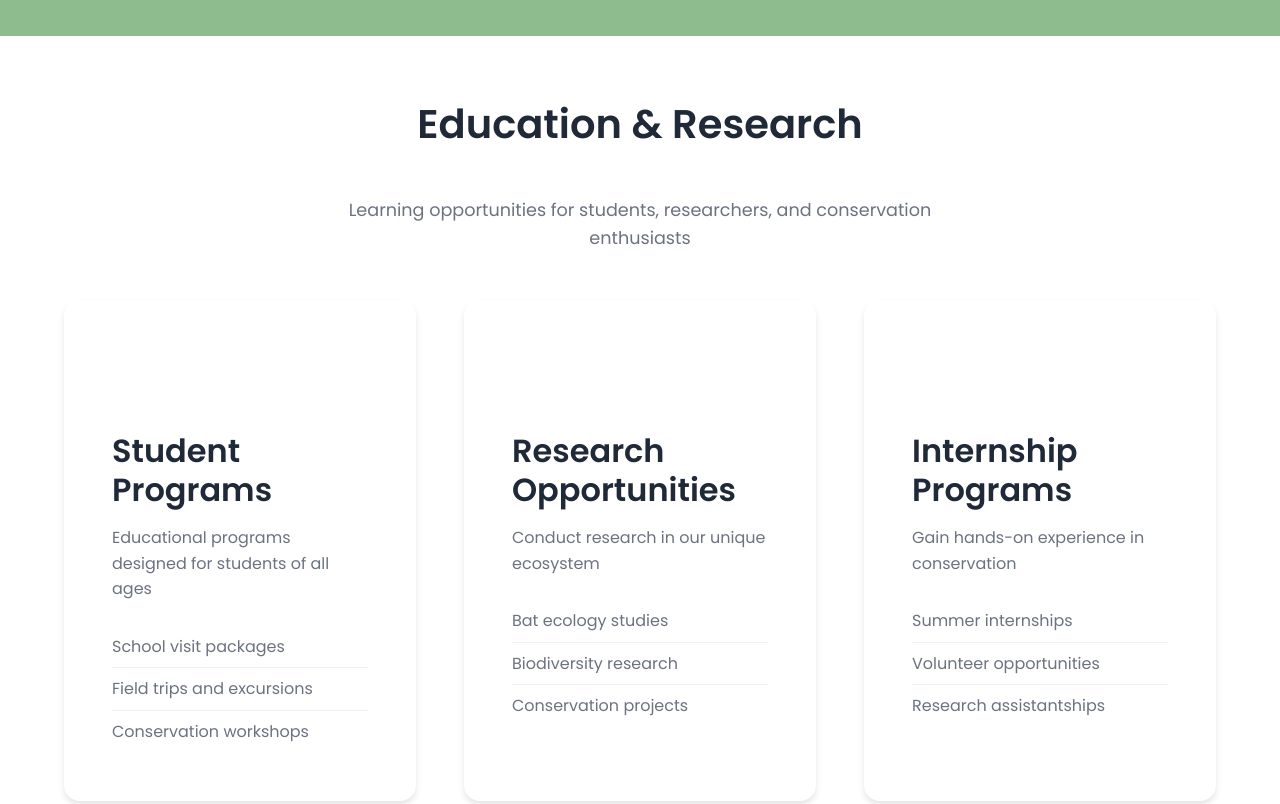
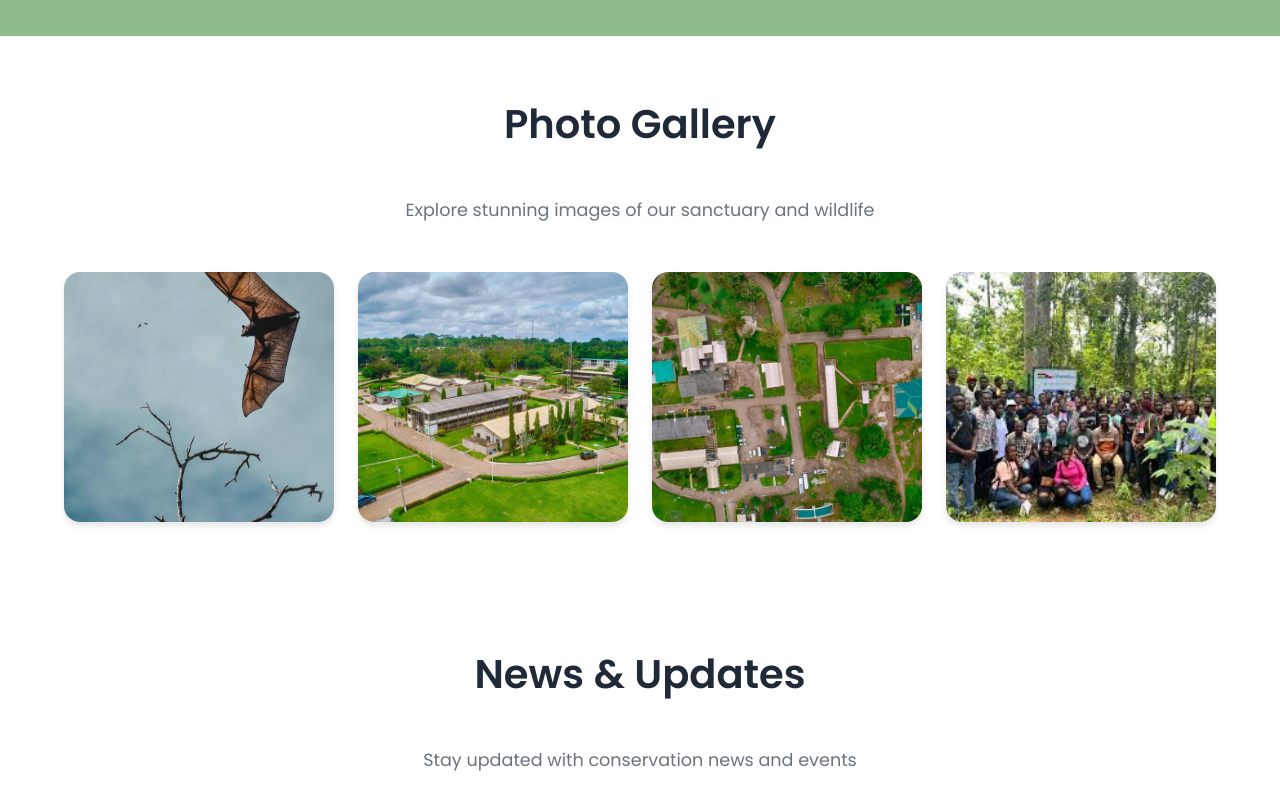
Before and after one commit to Kodara-HQ/Eco-Tourist, a plain HTML site: page index.html in a window 1280 px wide. Shown: the part 4968-5772 px from the top of the page. Drawn offline with Linux system fonts and the light colour scheme.

Commit message:
Remove Education & Research section from home page

```diff
--- a/index.html
+++ b/index.html
@@ -309,54 +309,7 @@
             </div>
         </section>
 
-        <!-- Education Section -->
-        <section class="education section" id="education">
-            <div class="container">
-                <h2 class="section-title">Education & Research</h2>
-                <p class="section-subtitle">Learning opportunities for students, researchers, and conservation enthusiasts</p>
 
-                <div class="education-grid">
-                    <div class="education-card">
-                        <div class="card-icon">
-                            <i class="fas fa-graduation-cap"></i>
-                        </div>
-                        <h3>Student Programs</h3>
-                        <p>Educational programs designed for students of all ages</p>
-                        <ul>
-                            <li>School visit packages</li>
-                            <li>Field trips and excursions</li>
-                            <li>Conservation workshops</li>
-                        </ul>
-                    </div>
-
-                    <div class="education-card">
-                        <div class="card-icon">
-                            <i class="fas fa-flask"></i>
-                        </div>
-                        <h3>Research Opportunities</h3>
-                        <p>Conduct research in our unique ecosystem</p>
-                        <ul>
-                            <li>Bat ecology studies</li>
-                            <li>Biodiversity research</li>
-                            <li>Conservation projects</li>
-                        </ul>
-                    </div>
-
-                    <div class="education-card">
-                        <div class="card-icon">
-                            <i class="fas fa-hands-helping"></i>
-                        </div>
-                        <h3>Internship Programs</h3>
-                        <p>Gain hands-on experience in conservation</p>
-                        <ul>
-                            <li>Summer internships</li>
-                            <li>Volunteer opportunities</li>
-                            <li>Research assistantships</li>
-                        </ul>
-                    </div>
-                </div>
-            </div>
-        </section>
 
         <!-- Gallery Section -->
         <section class="gallery section" id="gallery">
```
